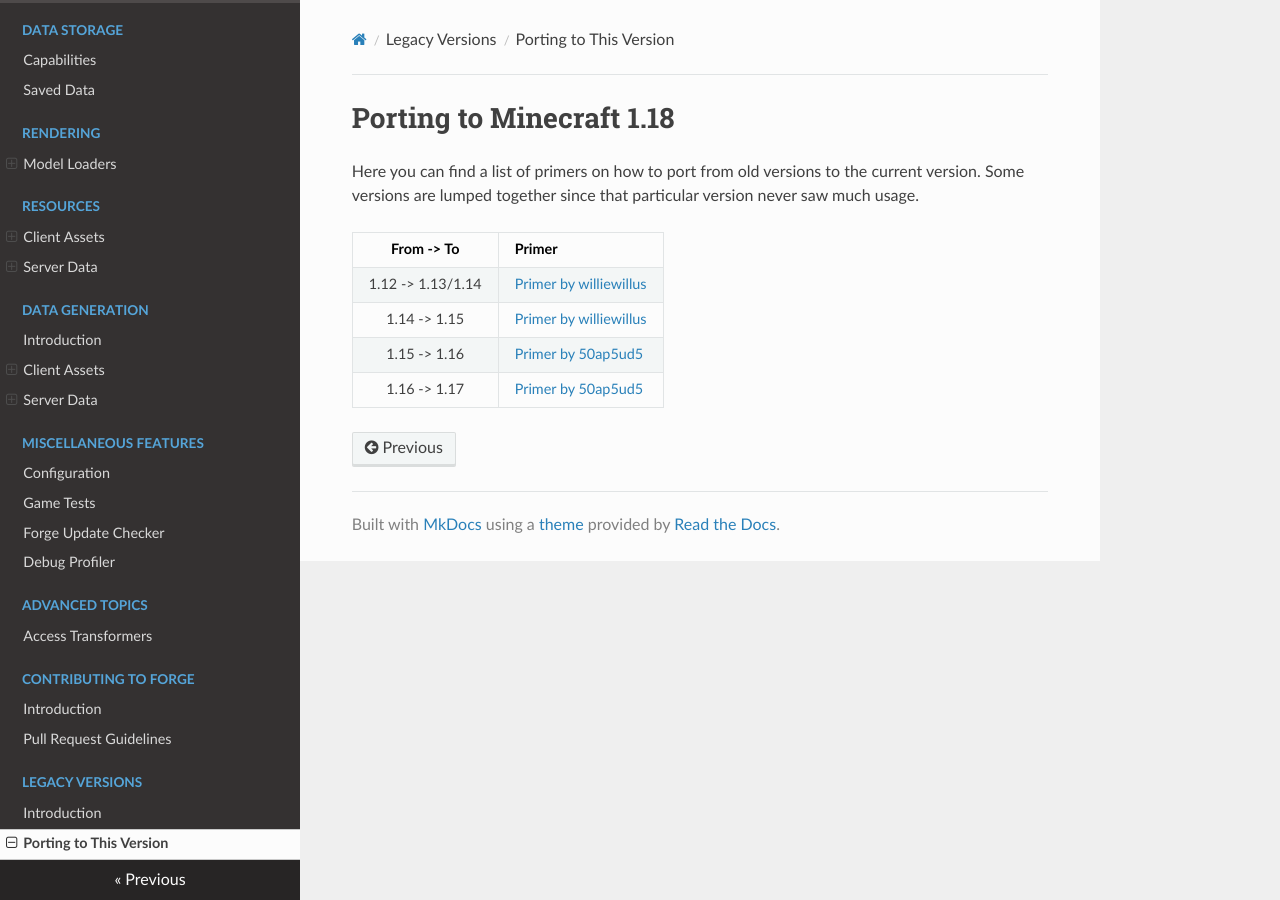
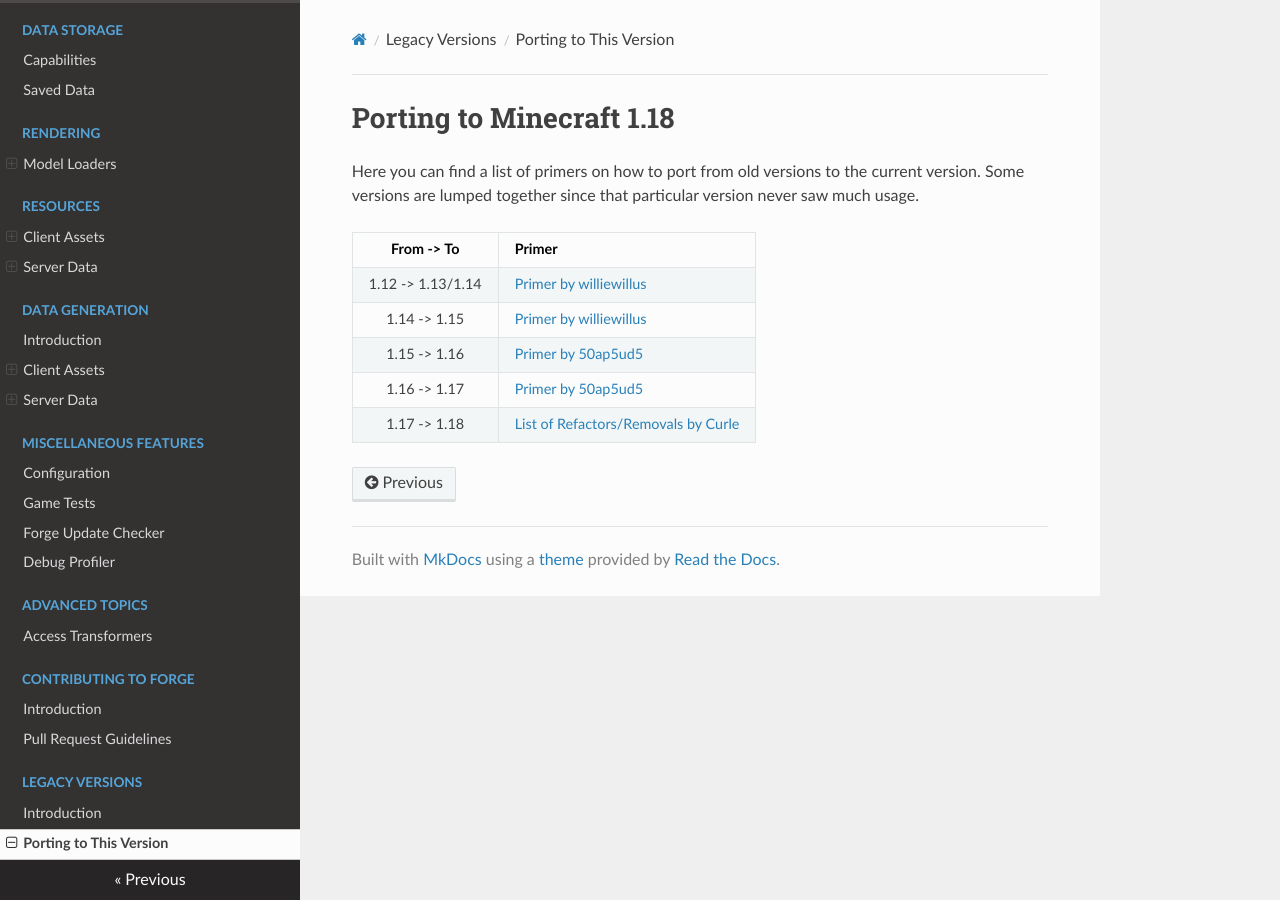
Before and after one commit to MinecraftForge/Documentation, an MkDocs documentation site: the page built from docs/legacy/porting.md, in a window 1280 px wide. Built offline with MkDocs 1.6.1, drawn with Linux system fonts in a browser that asks for light colours; nearby versions of some CDN libraries.

Commit message:
Add best 1.18 link so far?
Better than nothing!

```diff
--- a/docs/legacy/porting.md
+++ b/docs/legacy/porting.md
@@ -9,8 +9,10 @@ Here you can find a list of primers on how to port from old versions to the curr
 | 1.14 -> 1.15      | [Primer by williewillus][114to115] |
 | 1.15 -> 1.16      | [Primer by 50ap5ud5][115to116]     |
 | 1.16 -> 1.17      | [Primer by 50ap5ud5][116to117]     |
+| 1.17 -> 1.18      | [List of Refactors/Removals by Curle][117to118]|
 
 [112to114]: https://gist.github.com/williewillus/353c872bcf1a6ace9921189f6100d09a
 [114to115]: https://gist.github.com/williewillus/30d7e3f775fe93c503bddf054ef3f93e
 [115to116]: https://gist.github.com/50ap5ud5/f4e70f0e8faeddcfde6b4b1df70f83b8
 [116to117]: https://gist.github.com/50ap5ud5/beebcf056cbdd3c922cc8993689428f4
+[117to118]: https://forums.minecraftforge.net/topic/106322-forge-380-minecraft-118
```
